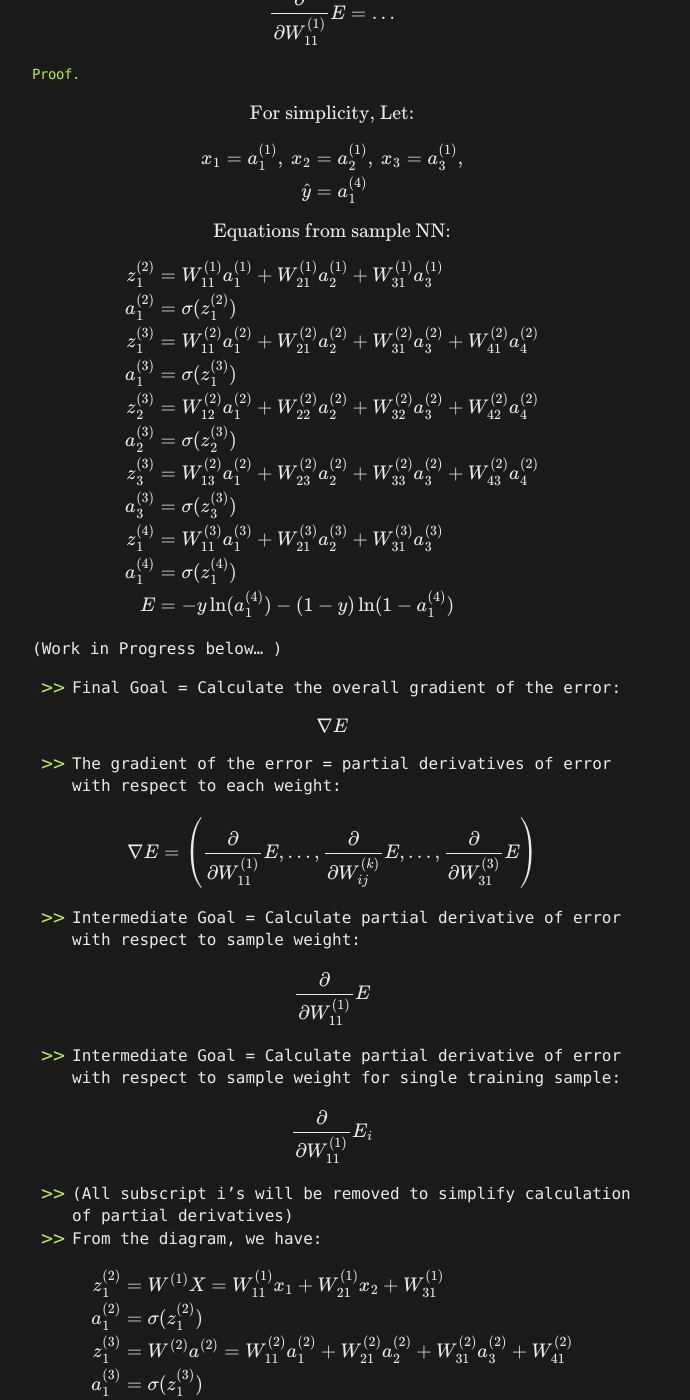
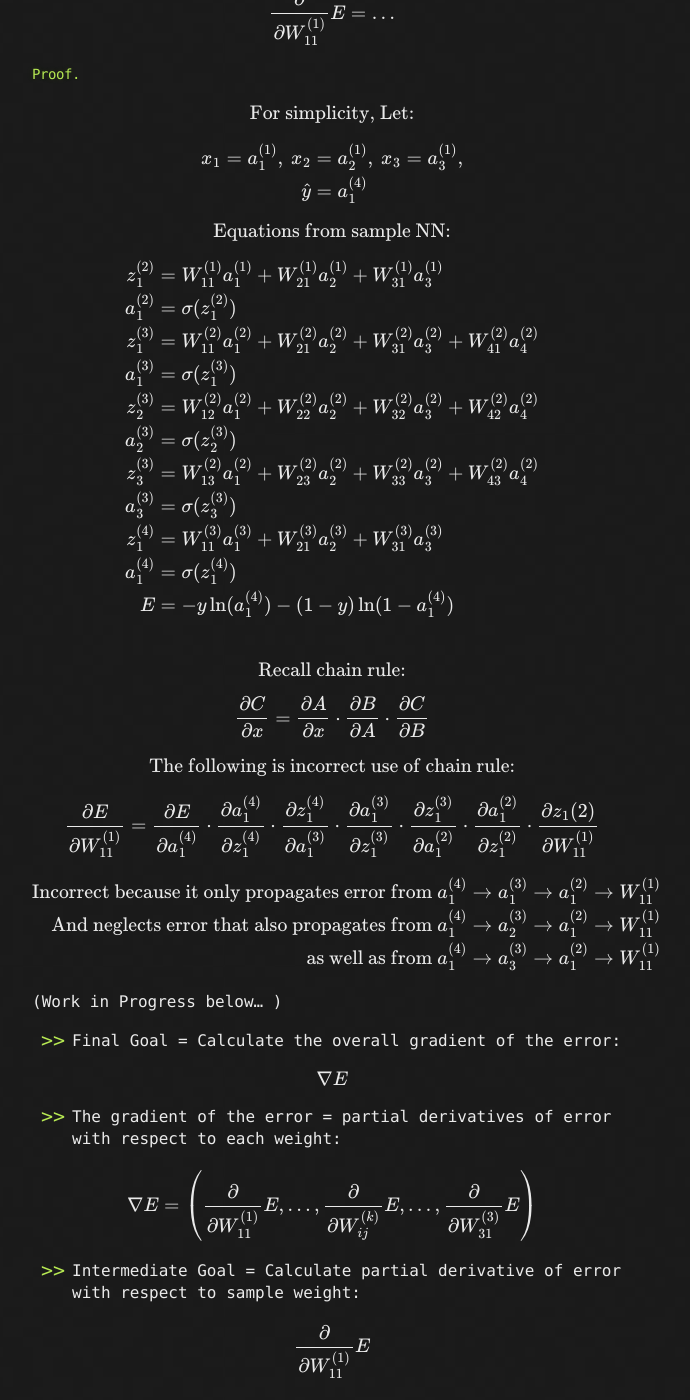
Before and after one commit to LivingProgram/ml-notes, a Jekyll site: the page built from index.md, in a window 1280 px wide and 1400 px high, scrolled down 9142 px. Shown: the whole window, without its empty margins (308-998 px from the left). Built offline with Jekyll 4.4.1, drawn with Linux system fonts in a browser that asks for light colours; our own code applies the rules of GitHub Pages for plain Markdown files; formulas are drawn with MathJax 3; the repository's description, which GitHub fills in, is left out.

Commit message:
update notes

```diff
--- a/index.md
+++ b/index.md
@@ -272,7 +272,23 @@ z_3^{(3)} &= W_{13}^{(2)}a_1^{(2)} + W_{23}^{(2)}a_2^{(2)} + W_{33}^{(2)}a_3^{(2
 a_3^{(3)} &= \sigma(z_3^{(3)}) \\
 z_1^{(4)} &= W_{11}^{(3)}a_1^{(3)} + W_{21}^{(3)}a_2^{(3)} + W_{31}^{(3)}a_3^{(3)} \\
 a_1^{(4)} &= \sigma(z_1^{(4)}) \\
-E &= -y\ln(a_1^{(4)})-(1-y)\ln(1-a_1^{(4)})
+E &= -y\ln(a_1^{(4)})-(1-y)\ln(1-a_1^{(4)})\\\\
+\end{align}$$
+
+$$\text{Recall chain rule:}$$
+
+$$\frac{\partial C}{\partial x} = \frac{\partial A}{\partial x} \cdot \frac{\partial B}{\partial A} \cdot \frac{\partial C}{\partial B}\\\\$$
+
+$$\text{The following is incorrect use of chain rule:}$$
+
+$$
+\frac{\partial E}{\partial W_{11}^{(1)}} = \frac{\partial E}{\partial a_1^{(4)}} \cdot \frac{\partial a_1^{(4)}}{\partial z_1^{(4)}} \cdot \frac{\partial z_1^{(4)}}{\partial a_1^{(3)}} \cdot \frac{\partial a_1^{(3)}}{\partial z_1^{(3)}} \cdot \frac{\partial z_1^{(3)}}{\partial a_1^{(2)}} \cdot \frac{\partial a_1^{(2)}}{\partial z_1^{(2)}} \cdot \frac{\partial z_1{(2)}}{\partial W_{11}^{(1)}} \\\\
+$$
+
+$$\begin{align}
+\text{Incorrect because it only propagates error from }& a_1^{(4)}\to a_1^{(3)}\to a_1^{(2)}\to W_{11}^{(1)} \\
+\text{And neglects error that also propagates from }& a_1^{(4)}\to a_2^{(3)}\to a_1^{(2)}\to W_{11}^{(1)} \\
+\text{as well as from }& a_1^{(4)}\to a_3^{(3)}\to a_1^{(2)}\to W_{11}^{(1)} \\
 \end{align}$$
 
 (Work in Progress below... )
```
